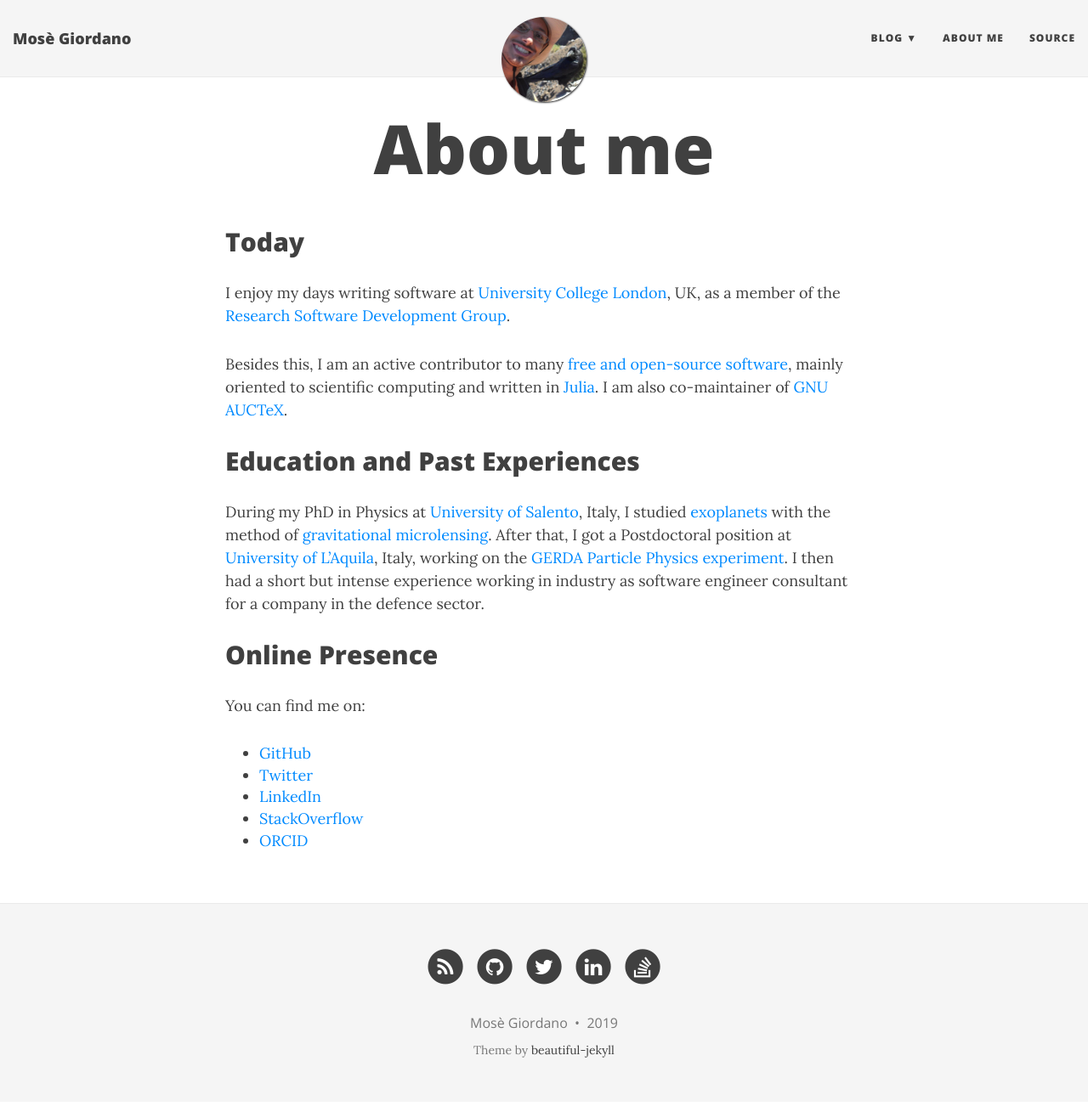
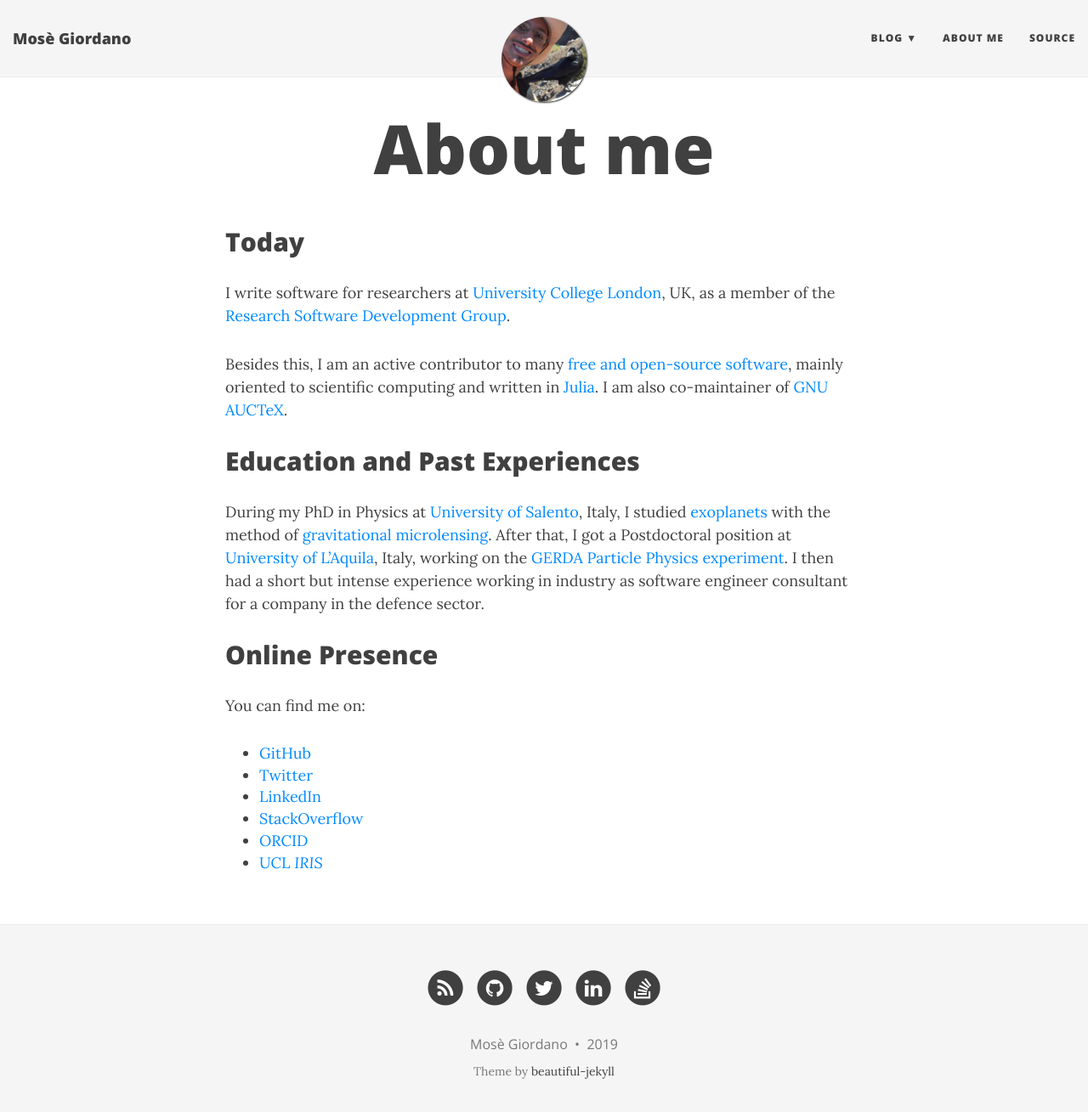
Before and after one commit to giordano/giordano.github.io, a Jekyll site: the page built from aboutme.md, in a window 1280 px wide and 1322 px high. Shown: the top 1309 px of the window at 85% size. Built offline with Jekyll 4.4.1, drawn with Linux system fonts in a browser that asks for light colours; nearby versions of some CDN libraries.

Commit message:
Fix links in aboutme.md

```diff
--- a/aboutme.md
+++ b/aboutme.md
@@ -5,10 +5,10 @@
 
 ## Today
 
-I enjoy my days writing software at [University College
+I write software for researchers at [University College
 London](https://www.ucl.ac.uk), UK, as a member of the [Research Software
 Development
-Group](https://www.ucl.ac.uk/isd/services/research-it/research-software).
+Group](https://www.ucl.ac.uk/research-it-services/about-rits/people#software).
 
 Besides this, I am an active contributor to many [free and open-source
 software](https://en.wikipedia.org/wiki/Free_and_open-source_software), mainly
@@ -37,3 +37,4 @@
 * [LinkedIn](https://linkedin.com/in/mose-giordano)
 * [StackOverflow](https://stackoverflow.com/users/2442087/giordano)
 * [ORCID](https://orcid.org/0000-0002-7218-2873)
+* [UCL *IRIS*](https://iris.ucl.ac.uk/iris/browse/profile?upi=MGIOR02)
```
